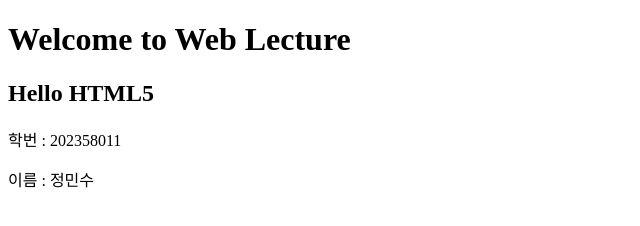
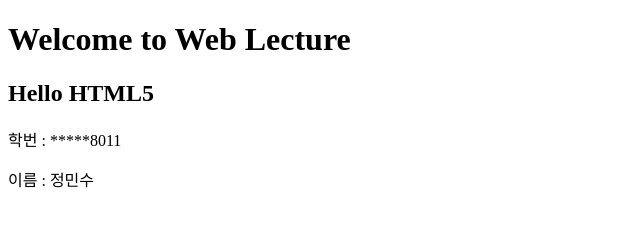
Before and after one commit to Ronaldo12355/ronaldo12355.github.io, a plain HTML site: page index.html in a window 1280 px wide. Shown: the full height of the page, 0-640 px from the left. Drawn offline with Linux system fonts and the light colour scheme.

Commit message:
Update index.html

```diff
--- a/index.html
+++ b/index.html
@@ -7,7 +7,7 @@
 <body>
 <h1>Welcome to Web Lecture</h1>
 <h2>Hello HTML5</h2>
-<p>학번 : 202358011</p>
+<p>학번 : *****8011</p>
 <p>이름 : 정민수</p>
 </body>
 </html>
```
